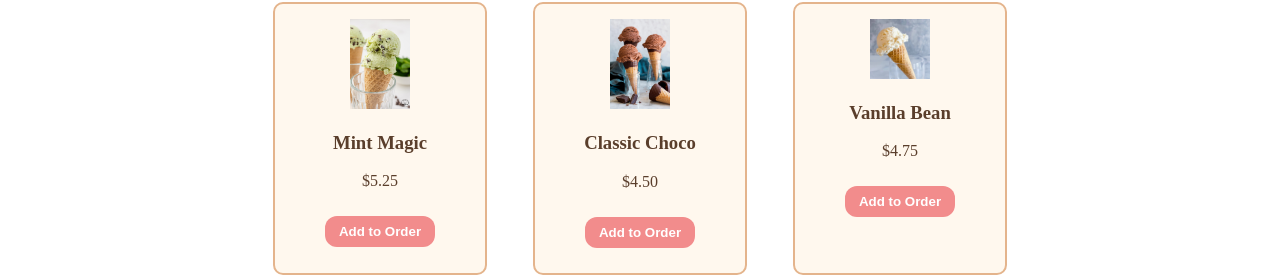
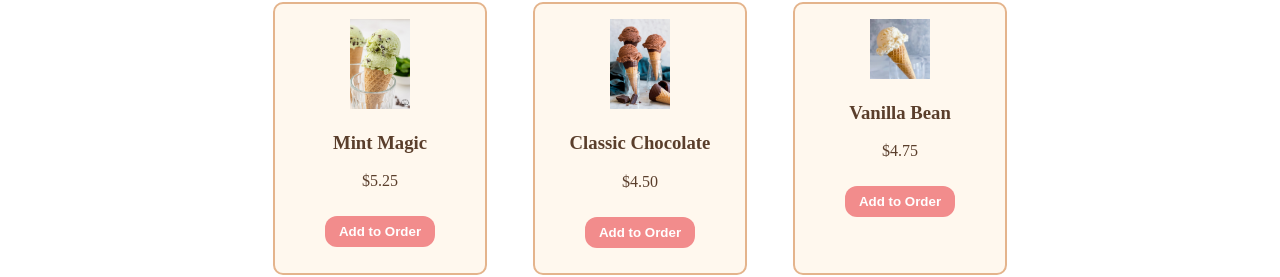
Before and after one commit to arjunchatha1/381-Assignment-3, a React (Create React App) app in the folder sweet-scoop-app/: page /flavors in a window 1280 px wide. Shown: the part 482-759 px from the top of the page. Built offline with nearby package versions, Linux system fonts and the light colour scheme.

Commit message:
Final updates, and adding id's

```diff
--- a/sweet-scoop-app/src/data/flavors.js
+++ b/sweet-scoop-app/src/data/flavors.js
@@ -5,6 +5,7 @@ const flavors = [
     name: "Vanilla Dream",
     price: "$4.99",
     description: "Classic creamy vanilla ice cream made with fresh ingredients.",
+    duration: "8 weeks",
     image: "images/vanilla.jpg"
   },
 
@@ -13,6 +14,7 @@ const flavors = [
     name: "Chocolate Explosion",
     price: "$5.49",
     description: "Rich dark chocolate ice cream with chunks of fudge.",
+    duration: "8 weeks",
     image: "images/chocolate.jpg"
   },
 
@@ -21,6 +23,7 @@ const flavors = [
     name: "Strawberry Bliss",
     price: "$4.99",
     description: "Fresh hand-picked strawberries swirled into sweet cream.",
+    duration: "8 weeks",
     image: "images/strawberry.jpg"
   },
 
@@ -29,14 +32,16 @@ const flavors = [
     name: "Mint Magic",
     price: "$5.25",
     description: "Cool peppermint flavor with crunchy dark chocolate chips.",
+    duration: "8 weeks",
     image: "images/mint.jpg"
   },
 
   {
     id: 5,
-    name: "Classic Choco",
+    name: "Classic Chocolate",
     price: "$4.50",
     description: "A timeless chocolate treat for any occasion.",
+    duration: "8 weeks",
     image: "images/chocolate.jpg"
   },
 
@@ -45,6 +50,7 @@ const flavors = [
     name: "Vanilla Bean",
     price: "$4.75",
     description: "Smooth vanilla bean with a rich aromatic finish.",
+    duration: "8 weeks",
     image: "images/vanilla.jpg"
   },
 
@@ -53,6 +59,7 @@ const flavors = [
     name: "Berry Twist",
     price: "$5.00",
     description: "A delightful twist of strawberry and cream.",
+    duration: "8 weeks",
     image: "images/strawberry.jpg"
   },
 
@@ -61,6 +68,7 @@ const flavors = [
     name: "Cool Mint",
     price: "$5.15",
     description: "Refreshing minty goodness in every scoop.",
+    duration: "8 weeks",
     image: "images/mint.jpg"
   },
   {
@@ -68,6 +76,7 @@ const flavors = [
     name: "Double Chocolate",
     price: "$5.99",
     description: "Twice the chocolate for the ultimate cocoa lover.",
+    duration: "8 weeks",
     image: "images/chocolate.jpg"
   },
 
@@ -76,6 +85,7 @@ const flavors = [
     name: "Pure Vanilla",
     price: "$4.25",
     description: "Simple, elegant, and perfectly sweet vanilla.",
+    duration: "8 weeks",
     image: "images/vanilla.jpg"
   }
 
--- a/sweet-scoop-app/src/index.js
+++ b/sweet-scoop-app/src/index.js
@@ -1,4 +1,5 @@
 // Group member 1: Arjun Chatha, UCID: 30207126
+// Group member 2: Omar Al-Mahfoodh, UCID: 30257072
 
 import React from 'react';
 import ReactDOM from 'react-dom/client';
```
Also changed, not shown: 2 other files (tests, documents, lock files or other folders).
